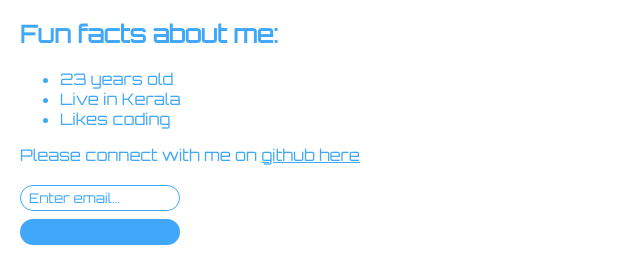
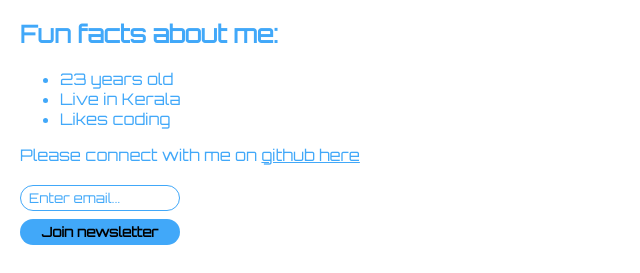
Before and after one commit to ksrenjith047a/web_devolopment, a plain HTML site: page cl-web-firstweb/index.html in a window 1280 px wide. Shown: the part 588-861 px from the top of the page, without its empty margins (0-640 px from the left). Drawn offline with Linux system fonts and the light colour scheme; a web font is replaced by a local one.

Commit message:
Update style.css

```diff
--- a/cl-web-firstweb/style.css
+++ b/cl-web-firstweb/style.css
@@ -63,7 +63,6 @@ button {
     padding: 5px 10px;
     border: none;
     background: var(--text);
-    color: var(--background);
     font-weight: bold;
     box-sizing: border-box;
     display: block;
```
